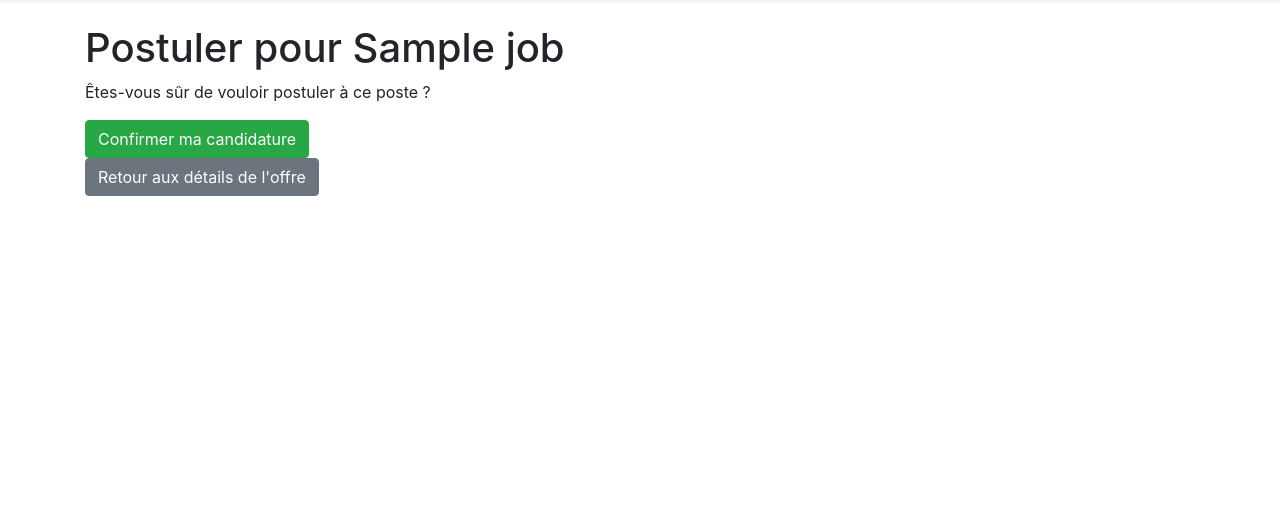
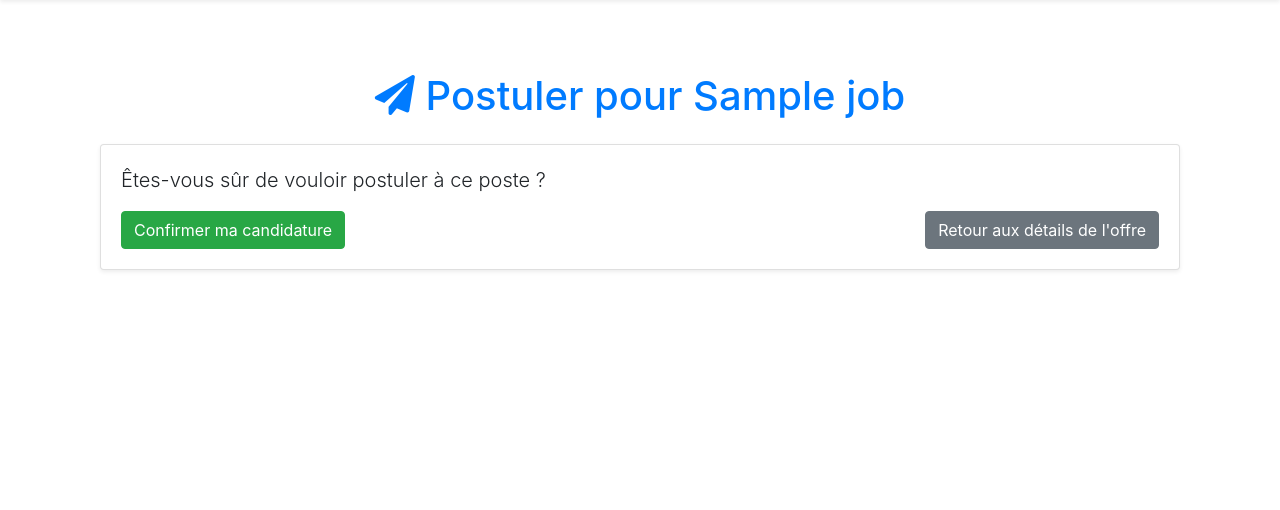
Before and after one commit to MandfredGRONDIN/indeedjango, a Django app: template apply/templates/job_apply.html in a window 1280 px wide. Shown: the part 56-566 px from the top of the page. Run offline with Django 5.2, Linux system fonts and the light colour scheme; the template is opened without the code that fills it: most values are stand-ins (such as "Sample title", 1, 10 or a date in 2020); data that the repository does not hold is empty; parts of the project's set-up code (start-up, migrations or seed data) failed here and were passed over; some libraries are stand-ins or nearby versions.

Commit message:
add style for apply

```diff
--- a/apply/templates/job_apply.html
+++ b/apply/templates/job_apply.html
@@ -1,10 +1,21 @@
 {% extends "base.html" %}
+
 {% block content %}
-<h1>Postuler pour {{ job.title }}</h1>
-<form method="post">
-    {% csrf_token %}
-    <p>Êtes-vous sûr de vouloir postuler à ce poste ?</p>
-    <button type="submit" class="btn btn-success">Confirmer ma candidature</button>
-</form>
-<a href="{% url 'job_detail' job.pk %}" class="btn btn-secondary">Retour aux détails de l'offre</a>
+<div class="container mt-5">
+    <h1 class="text-center mb-4 text-primary"><i class="fas fa-paper-plane"></i> Postuler pour {{ job.title }}</h1>
+
+    <div class="card shadow-sm">
+        <div class="card-body">
+            <form method="post">
+                {% csrf_token %}
+                <p class="lead">Êtes-vous sûr de vouloir postuler à ce poste ?</p>
+
+                <div class="d-flex justify-content-between">
+                    <button type="submit" class="btn btn-success">Confirmer ma candidature</button>
+                    <a href="{% url 'job_detail' job.pk %}" class="btn btn-secondary">Retour aux détails de l'offre</a>
+                </div>
+            </form>
+        </div>
+    </div>
+</div>
 {% endblock %}
```
